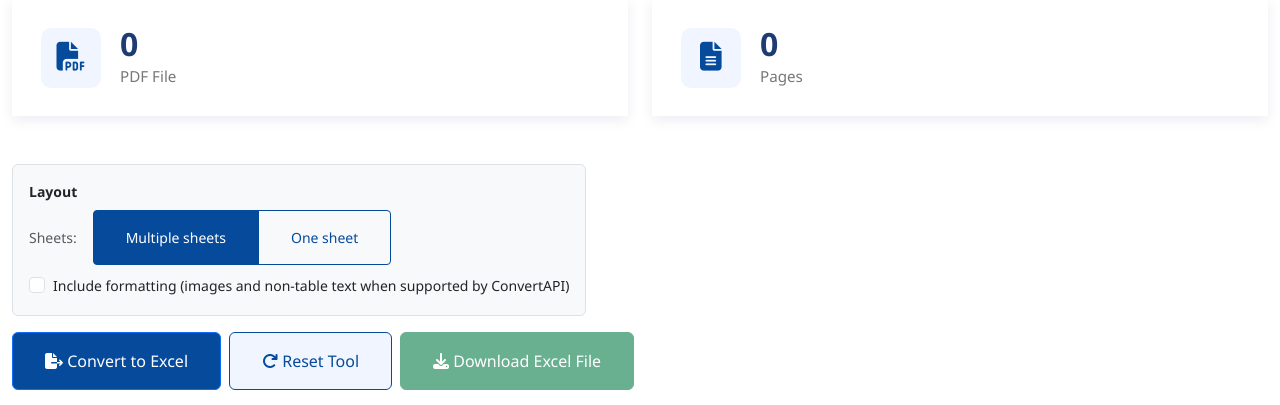
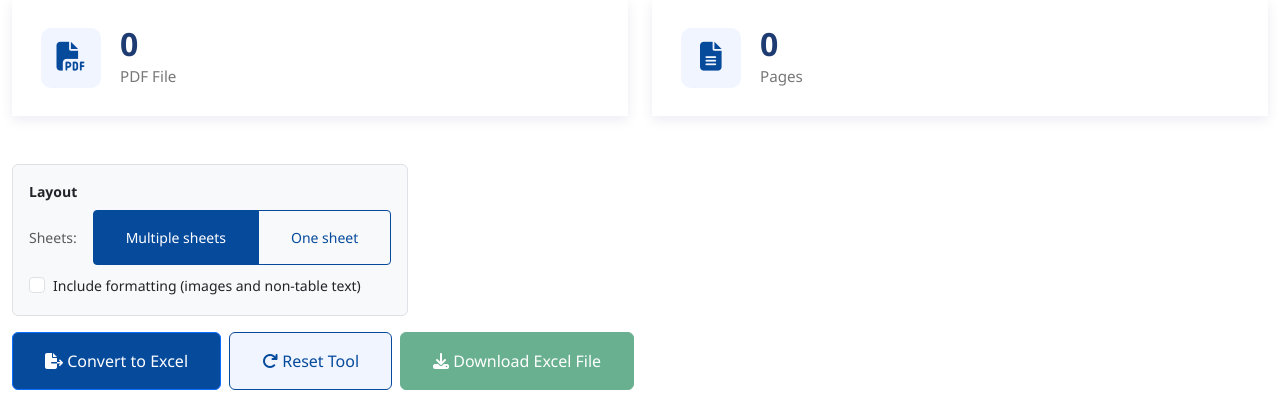
Before and after one commit to relievvautomation-collab/pdftoexcel, a Flask app: page / in a window 1280 px wide. Shown: the part 816-1221 px from the top of the page. Run offline with Flask 3, Linux system fonts and the light colour scheme; some libraries are stand-ins or nearby versions.

Commit message:
Update index.html

```diff
--- a/templates/index.html
+++ b/templates/index.html
@@ -146,7 +146,7 @@
                     </div>
                     <div class="form-check">
                         <input type="checkbox" class="form-check-input" id="includeFormatting">
-                        <label class="form-check-label small" for="includeFormatting">Include formatting (images and non-table text when supported by ConvertAPI)</label>
+                        <label class="form-check-label small" for="includeFormatting">Include formatting (images and non-table text)</label>
                     </div>
                 </div>
                 <div class="d-flex flex-wrap align-items-center gap-2 w-100">
```
